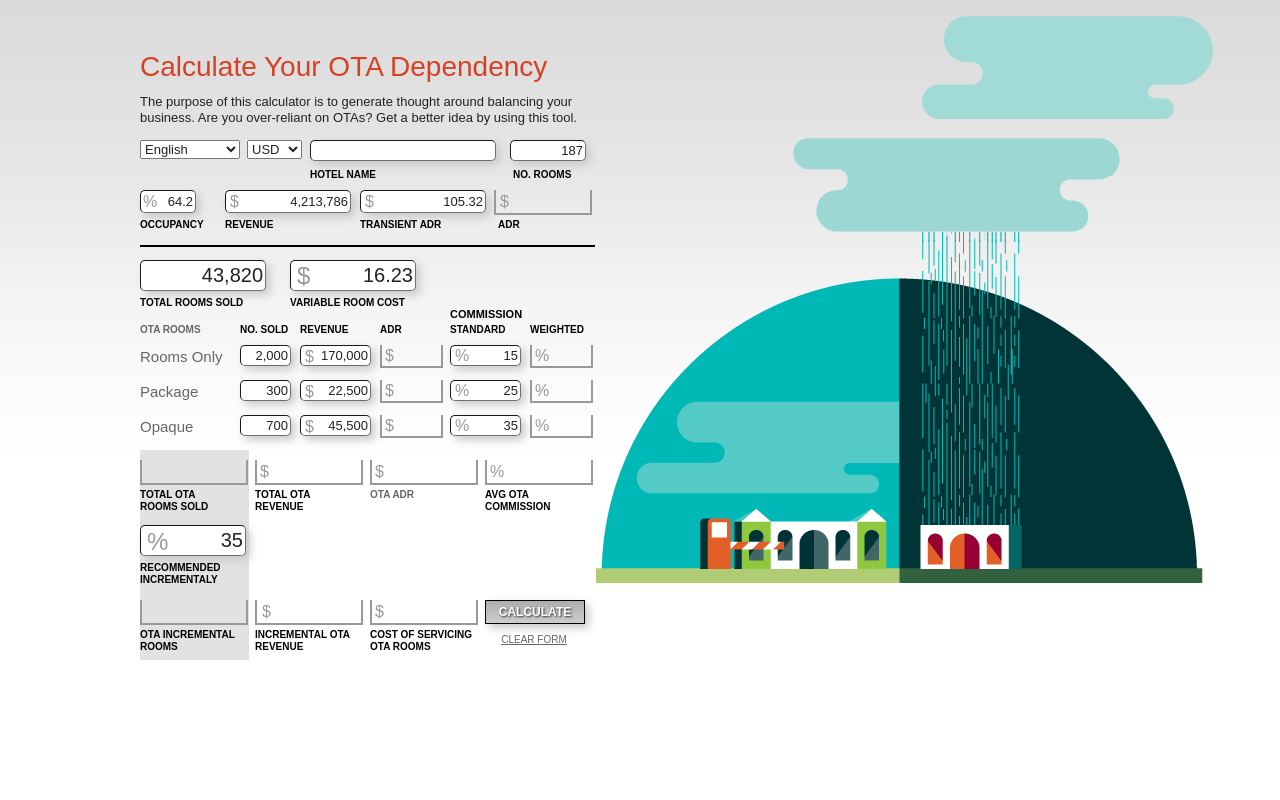
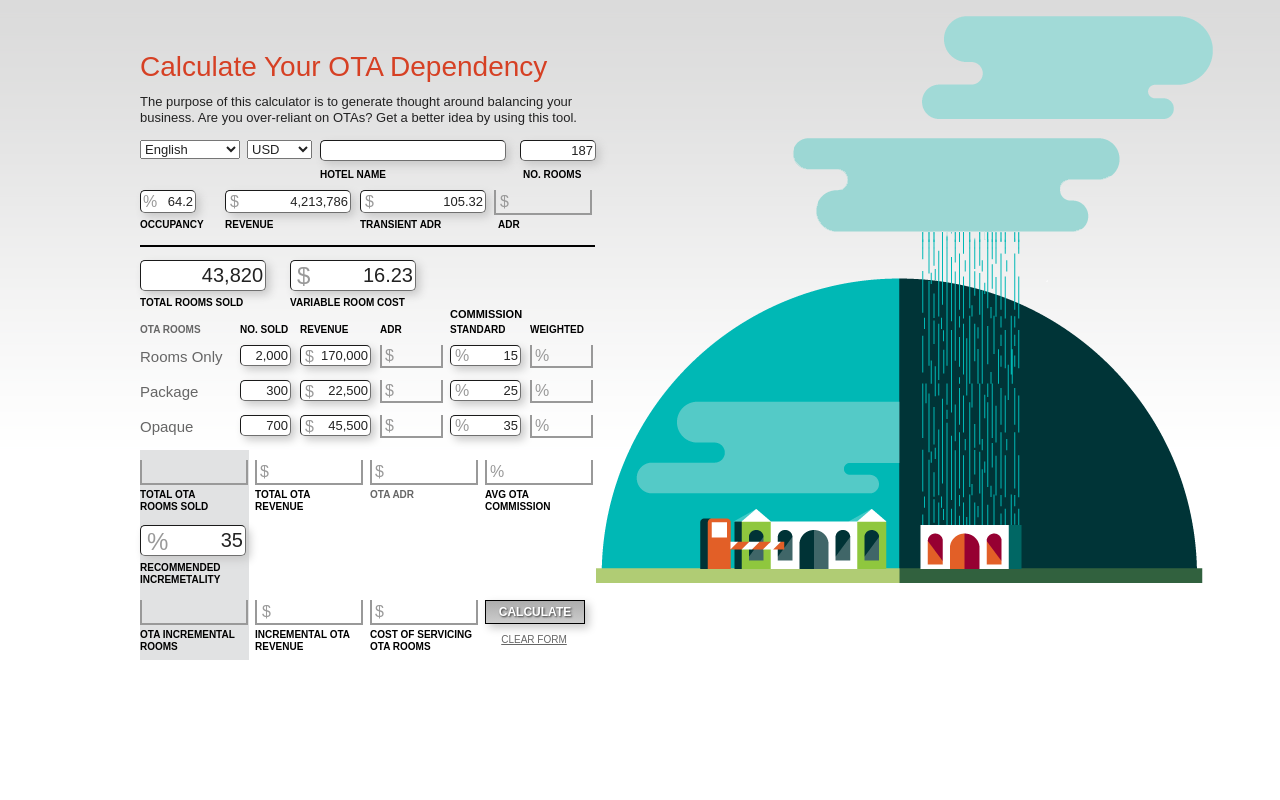
Before and after one commit to jchaney01/ihg_ota_use_calc, a plain HTML site: page index.html in a window 1280 px wide. Drawn offline with nearby package versions, Linux system fonts and the light colour scheme.

Commit message:
Fixed typo and browser bug
Signed-off-by: Jason Chaney <jason@creativeacceleration.com>

```diff
--- a/css/style.less
+++ b/css/style.less
@@ -425,7 +425,7 @@ bdo{
 
 #symbol{
 	._GeneralPositioning;
-	width:55px;
+	width:65px;
 	left:107px;
 	top:@row1Top;
 }
@@ -434,7 +434,7 @@ bdo{
 	._GeneralPositioning;
 	._GeneralInputStyles;
 	width:180px;
-	left:170px;
+	left:180px;
 	top:@row1Top;
 	text-align:left;
 }
@@ -451,7 +451,7 @@ bdo{
 	._GeneralPositioning;
 	._GeneralInputStyles;
 	width:70px;
-	left:370px;
+	left:380px;
 	top:@row1Top;
 
 }
@@ -497,7 +497,7 @@ bdo{
 	._GeneralPositioning;
 	._GeneralLabelStyles;
 	width:70px;
-	left:373px;
+	left:383px;
 	top:@row1Top+@labelOffsetFromField;
 	font-size:@labelFontSizeStandard;
 }
@@ -506,7 +506,7 @@ bdo{
 	._GeneralPositioning;
 	._GeneralLabelStyles;
 	width:100px;
-	left:170px;
+	left:180px;
 	top:@row1Top+@labelOffsetFromField;
 	font-size:@labelFontSizeStandard;
 }
--- a/index.html
+++ b/index.html
@@ -148,7 +148,7 @@
 					<div id="L_T">total ota revenue</div>
 					<div id="L_TS">ota adr</div>
 					<div id="L_Z">avg ota commission</div>
-					<div id="L_R">recommended incrementaly</div>
+					<div id="L_R">Recommended Incremetality</div>
 					<div id="L_b_">ota incremental rooms</div>
 					<div id="L_X">incremental ota revenue</div>
 					<div id="L_Y">cost of servicing ota rooms</div>
```
Also changed, not shown: css/style.css.
